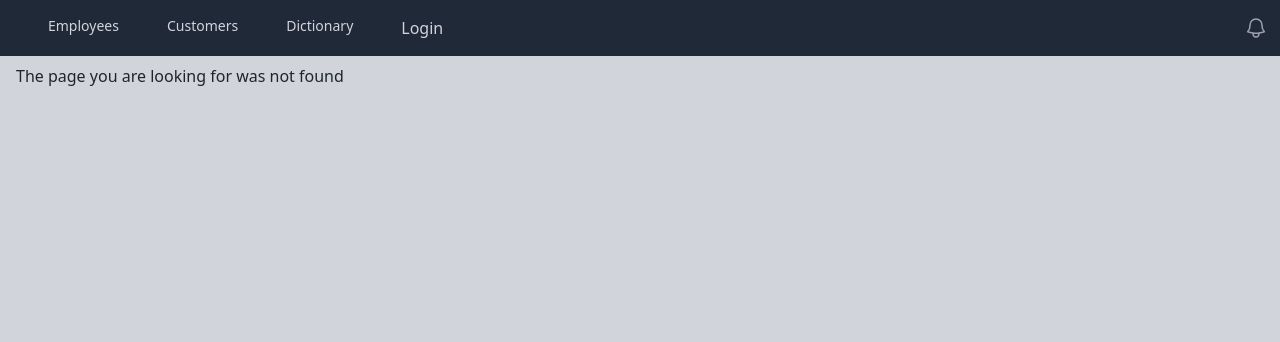
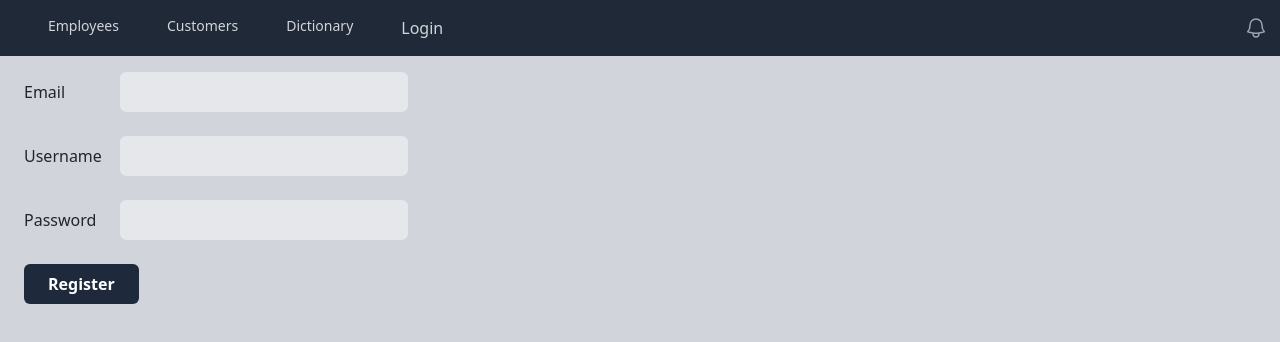
Before and after one commit to HashimAlHasani/react, a React (Create React App) app: page /register in a window 1280 px wide. Before the commit this address had no page. Shown: the top 342 px of the page. Built offline with nearby package versions, Linux system fonts and the light colour scheme.

Commit message:
User Register Form and API

```diff
--- a/src/App.js
+++ b/src/App.js
@@ -10,6 +10,7 @@
 import NotFound from "./components/NotFound";
 import Login from "./pages/Login";
 import { baseUrl } from "./shared";
+import Register from "./pages/Register";
 
 export const LoginContext = createContext();
 
@@ -63,6 +64,7 @@
             <Route path="/dictionary" element={<Dictionary />} />
             <Route path="/definition/:search" element={<Definition />} />
             <Route path="/login" element={<Login />} />
+            <Route path="/register" element={<Register />} />
             <Route path="/404" element={<NotFound />} />
             <Route path="*" element={<NotFound />} />
           </Routes>
--- /dev/null
+++ b/src/pages/Register.js
@@ -0,0 +1,107 @@
+import { useEffect, useState } from "react";
+import { baseUrl } from "../shared";
+import { useLocation, useNavigate } from "react-router-dom";
+import { useContext } from "react";
+import { LoginContext } from "../App";
+
+export default function Register() {
+  const [loggedIn, setLoggedIn] = useContext(LoginContext);
+  const [username, setUsername] = useState("");
+  const [password, setPassword] = useState("");
+  const [email, setEmail] = useState("");
+
+  const location = useLocation();
+  const navigate = useNavigate();
+
+  useEffect(() => {
+    localStorage.clear();
+    setLoggedIn(false);
+  }, []);
+
+  function login(e) {
+    e.preventDefault();
+
+    const url = baseUrl + "api/register/";
+
+    fetch(url, {
+      method: "POST",
+      headers: {
+        "Content-Type": "application/json",
+      },
+      body: JSON.stringify({
+        email: email,
+        username: username,
+        password: password,
+      }),
+    })
+      .then((response) => {
+        return response.json();
+      })
+      .then((data) => {
+        localStorage.setItem("access", data.access);
+        localStorage.setItem("refresh", data.refresh);
+        setLoggedIn(true);
+        navigate(
+          location?.state?.previousUrl
+            ? location.state.previousUrl
+            : "/customers"
+        );
+      });
+  }
+
+  return (
+    <form className="m-2 w-full max-w-sm" id="customer" onSubmit={login}>
+      <div className="md:flex md:items-center mb-6">
+        <div className="md:w-1/4">
+          <label htmlFor="Email">Email</label>
+        </div>
+        <div className="md:w-3/4">
+          <input
+            className="bg-gray-200 appearance-none border-2 border-gray-200 rounded w-full py-2 px-4 text-gray-700 leading-tight focus:outline-none focus:bg-white focus:border-purple-500"
+            type="email"
+            id="Email"
+            value={email}
+            onChange={(e) => {
+              setEmail(e.target.value);
+            }}
+          />
+        </div>
+      </div>
+      <div className="md:flex md:items-center mb-6">
+        <div className="md:w-1/4">
+          <label htmlFor="username">Username</label>
+        </div>
+        <div className="md:w-3/4">
+          <input
+            className="bg-gray-200 appearance-none border-2 border-gray-200 rounded w-full py-2 px-4 text-gray-700 leading-tight focus:outline-none focus:bg-white focus:border-purple-500"
+            type="text"
+            id="username"
+            value={username}
+            onChange={(e) => {
+              setUsername(e.target.value);
+            }}
+          />
+        </div>
+      </div>
+      <div className="md:flex md:items-center mb-6">
+        <div className="md:w-1/4">
+          <label htmlFor="password">Password</label>
+        </div>
+        <div className="md:w-3/4">
+          <input
+            className="bg-gray-200 appearance-none border-2 border-gray-200 rounded w-full py-2 px-4 text-gray-700 leading-tight focus:outline-none focus:bg-white focus:border-purple-500"
+            id="password"
+            type="password"
+            value={password}
+            onChange={(e) => {
+              setPassword(e.target.value);
+            }}
+          />
+        </div>
+      </div>
+      <button className="bg-slate-800 hover:bg-slate-500 text-white font-bold py-2 px-4 rounded">
+        Register
+      </button>
+    </form>
+  );
+}
```
